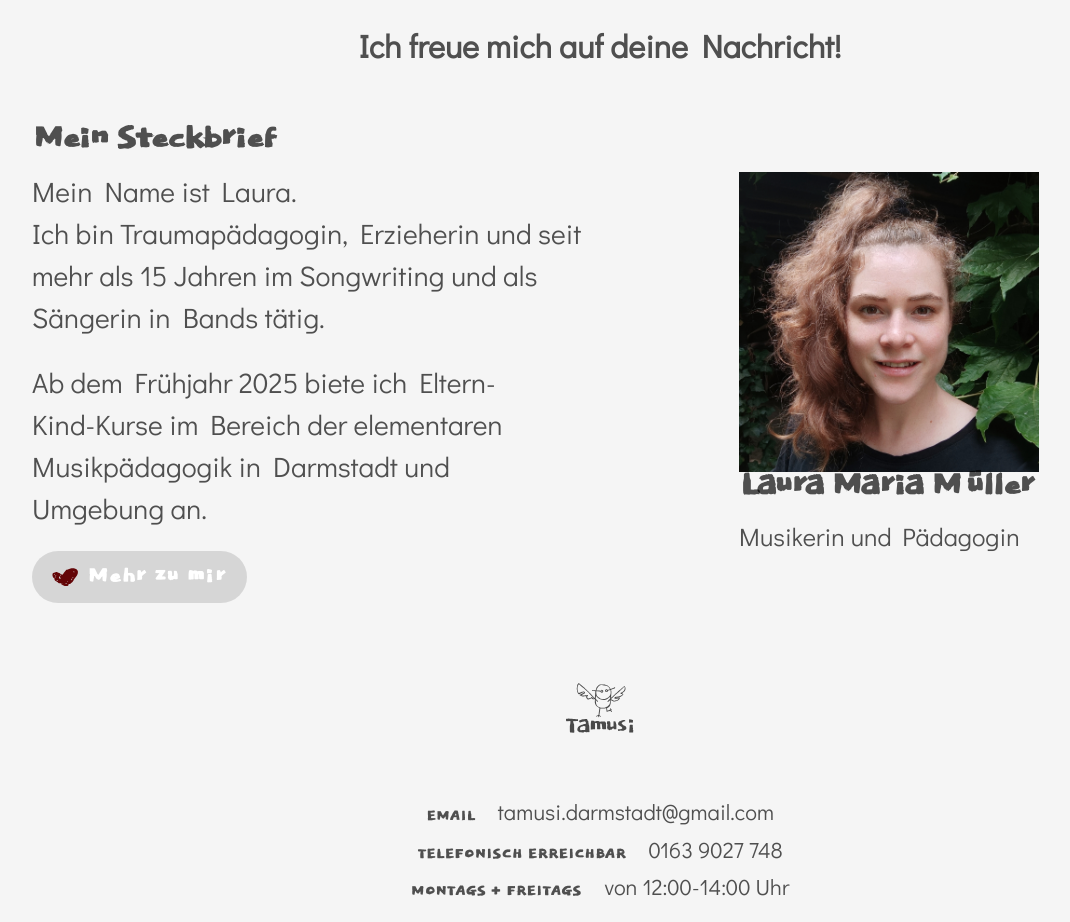
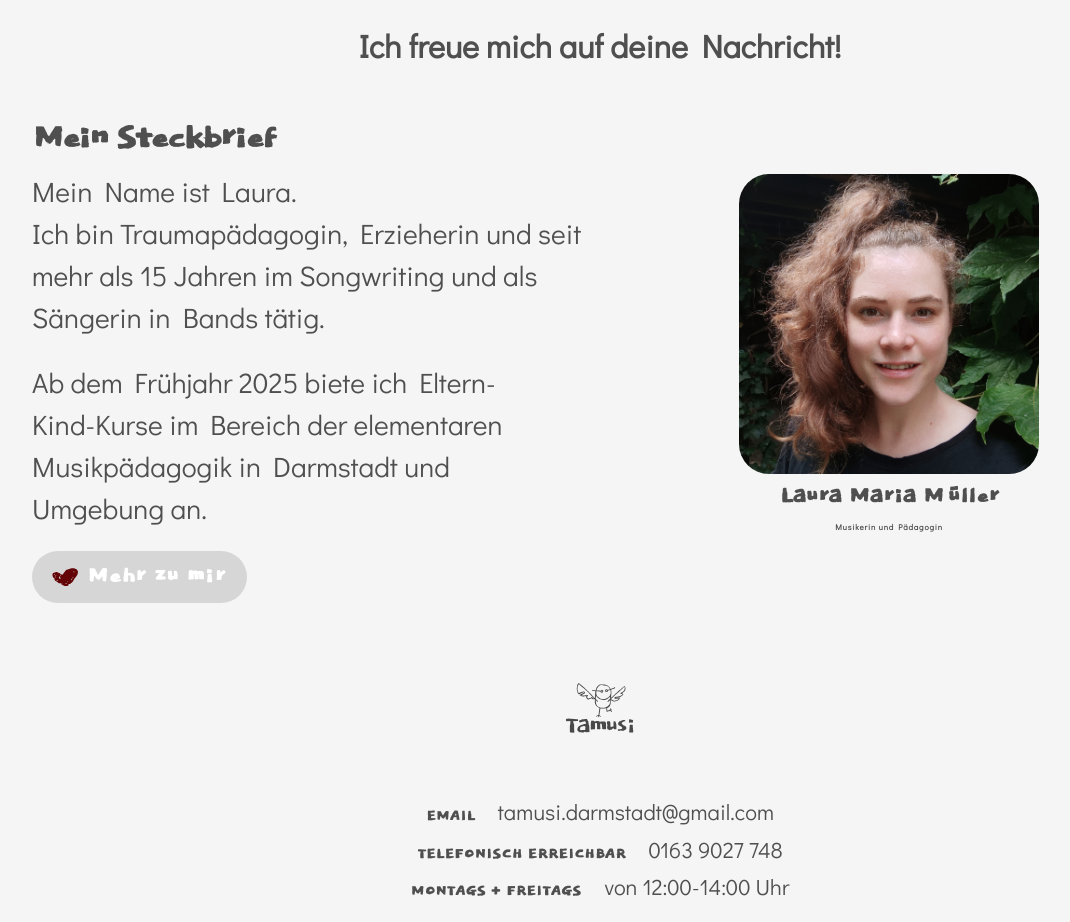
Before and after one commit to aeonyuonmiller/laura, a Next.js app: page / in a window 1280 px wide. Shown: the part 1920-2842 px from the top of the page, without its empty margins (40-1110 px from the left). Built offline with nearby package versions, Linux system fonts and the light colour scheme.

Commit message:
fixed styling

```diff
--- a/src/pages/index.js
+++ b/src/pages/index.js
@@ -87,8 +87,8 @@ export default function Home() {
               exit="exit"
             >
               <Image src="/portrait.jpg" alt="portrait" width={300} height={300} />
-              <h4>Laura Maria Müller</h4>
-              <h6>Musikerin und Pädagogin</h6>
+              <h5>Laura Maria Müller</h5>
+              <h6 className="fineprint">Musikerin und Pädagogin</h6>
             </motion.div>
           </div>
           </section>
--- a/src/styles/globals.css
+++ b/src/styles/globals.css
@@ -166,7 +166,12 @@ li {
 .centro {
   display: grid;
   place-items: center;
-  gap: 1rem;
+  text-align: center;
+}
+
+.centro img {
+  border-radius: 30px;
+  margin-bottom: .5em;
 }
 
 a.button {
```
